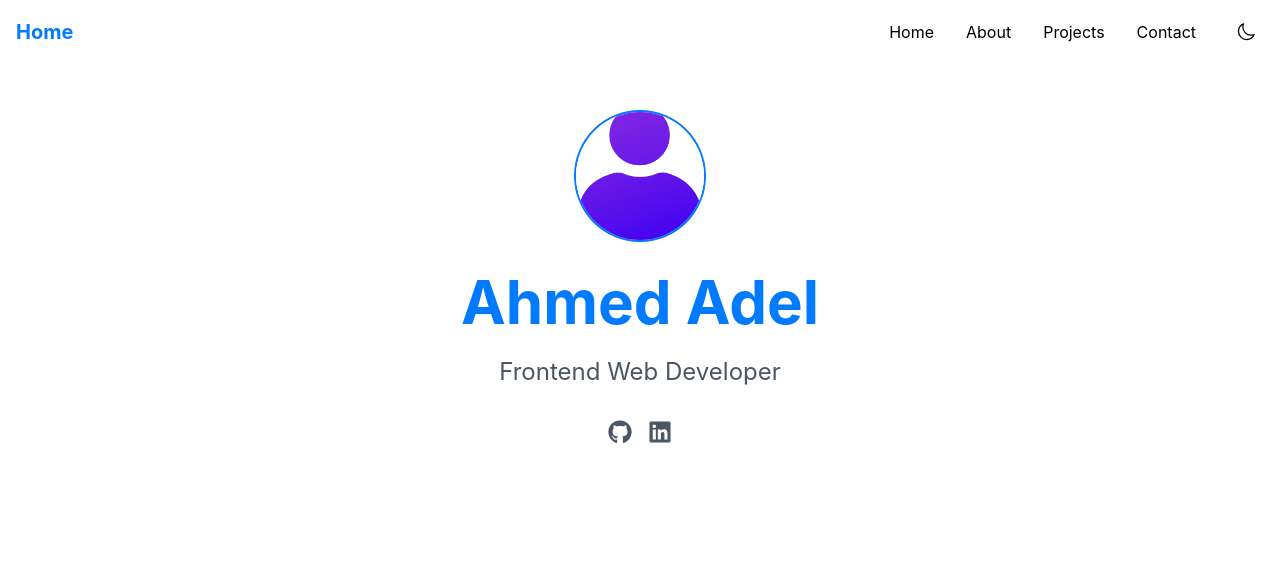
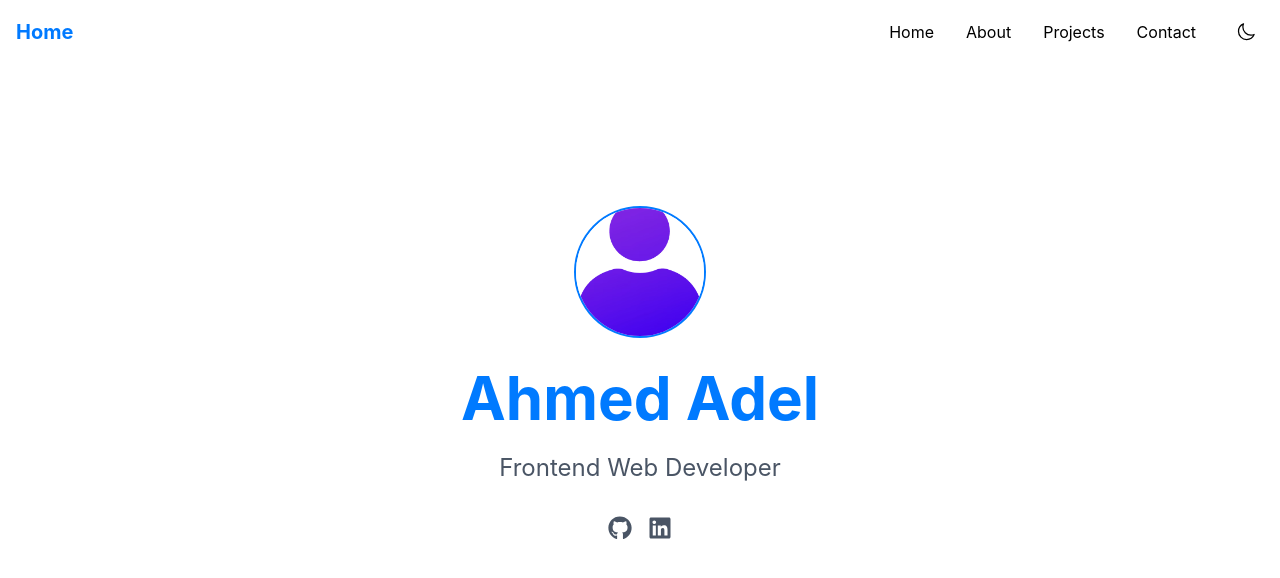
Before and after one commit to ahmed45adel/portfolio, a Next.js app: page / in a window 1280 px wide. Shown: the top 578 px of the page. Built offline with nearby package versions, Linux system fonts and the light colour scheme.

Commit message:
add layout with theme

```diff
--- a/src/app/layout.tsx
+++ b/src/app/layout.tsx
@@ -26,12 +26,12 @@ export default function RootLayout({
 }>) {
   return (
     <html lang="en">
-      <body
-        className={`${geistSans.variable} ${geistMono.variable} antialiased`}
-      >
+    <body className={`bg-white transition-colors dark:bg-gray-900 dark:text-white ${geistSans.variable} ${geistMono.variable}`}>
         <ThemeProvider>
           <Navbar />
-          {children}
+          <main className="min-h-screen pt-24">
+            {children}
+          </main>
         </ThemeProvider>
       </body>
     </html>
--- a/src/app/page.tsx
+++ b/src/app/page.tsx
@@ -1,10 +1,8 @@
 import Hero from "./components/Hero";
-import Projects from "./components/Projects";
 export default function Home() {
   return (
-  <div>
+  <main>
     <Hero />
-    <Projects />
-  </div>
+  </main>
   );
 }
```
